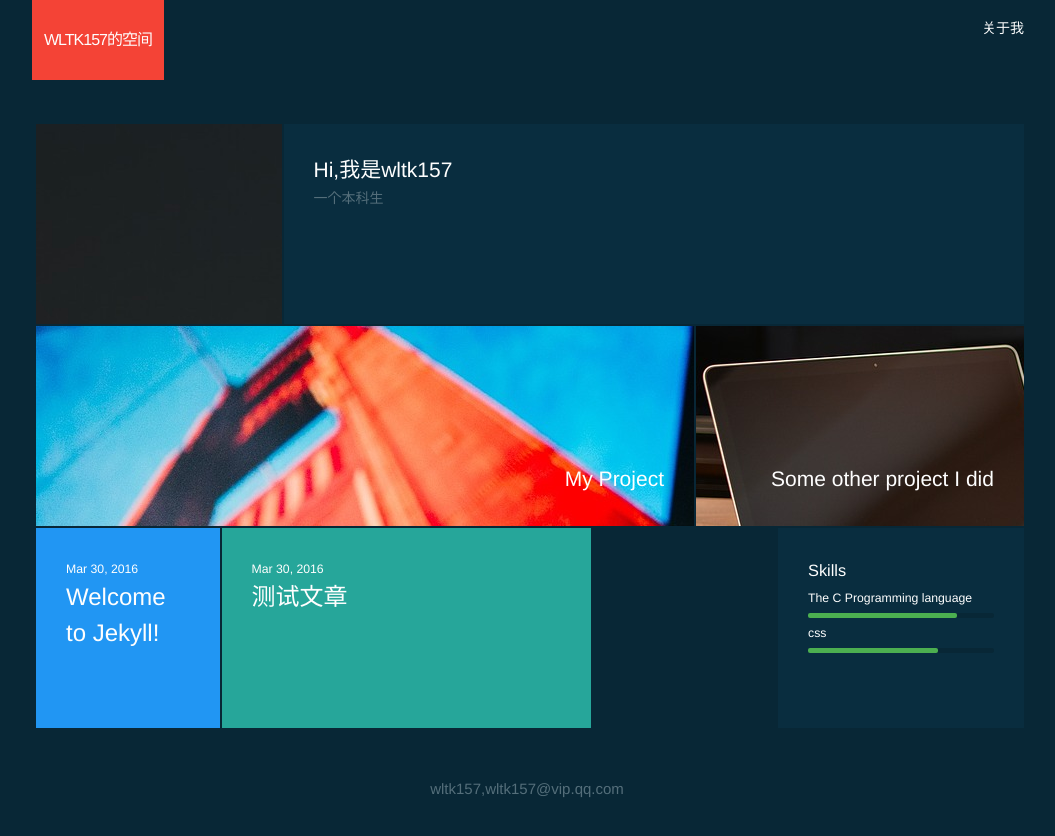
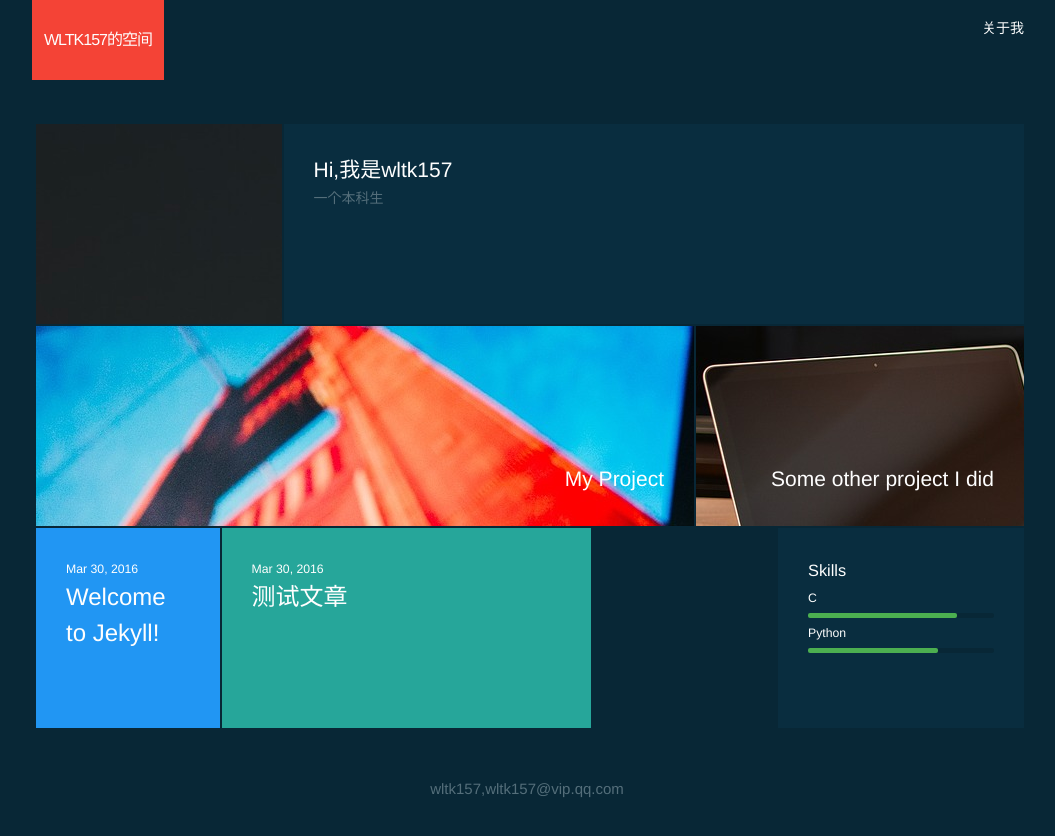
Before and after one commit to wltk157/wltk157.github.io, a Jekyll site: the page built from index.html, in a window 1280 px wide. Shown: the top 836 px of the page, without its empty margins (112-1167 px from the left). Built offline with Jekyll 4.4.1, drawn with Linux system fonts in a browser that asks for light colours.

Commit message:
Update skills.yml

```diff
--- a/_data/skills.yml
+++ b/_data/skills.yml
@@ -1,7 +1,7 @@
 -   id: C
-    descr: The C Programming language
+    descr: C
     xp: 8
--   id: css
-    descr: css
+-   id: Python
+    descr: Python
     color: teal
     xp: 7
```
